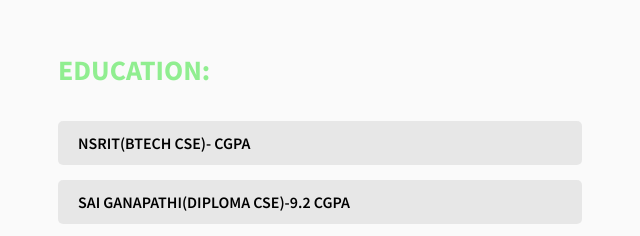
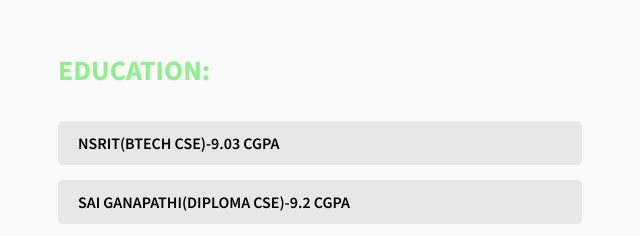
Before and after one commit to venkatasameer/portfolio, a website: page index.html in a window 1280 px wide. Shown: the part 1120-1356 px from the top of the page, 632-1272 px from the left. Drawn offline with Linux system fonts and the light colour scheme.

Commit message:
Update index.html

```diff
--- a/index.html
+++ b/index.html
@@ -210,7 +210,7 @@
           <div class="about__content-skills">
             <h3 class="about__content-title">EDUCATION:</h3>
             <div class="intenships">
-              <div class="skills__skill">NSRIT(BTECH CSE)- CGPA</div>
+              <div class="skills__skill">NSRIT(BTECH CSE)-9.03 CGPA</div>
               <div class="skills__skill">SAI GANAPATHI(DIPLOMA CSE)-9.2 CGPA</div>
               <div class="skills__skill">Sri Chaitanya(SSC)-9.8 CGPA</div>
             </div>
```
